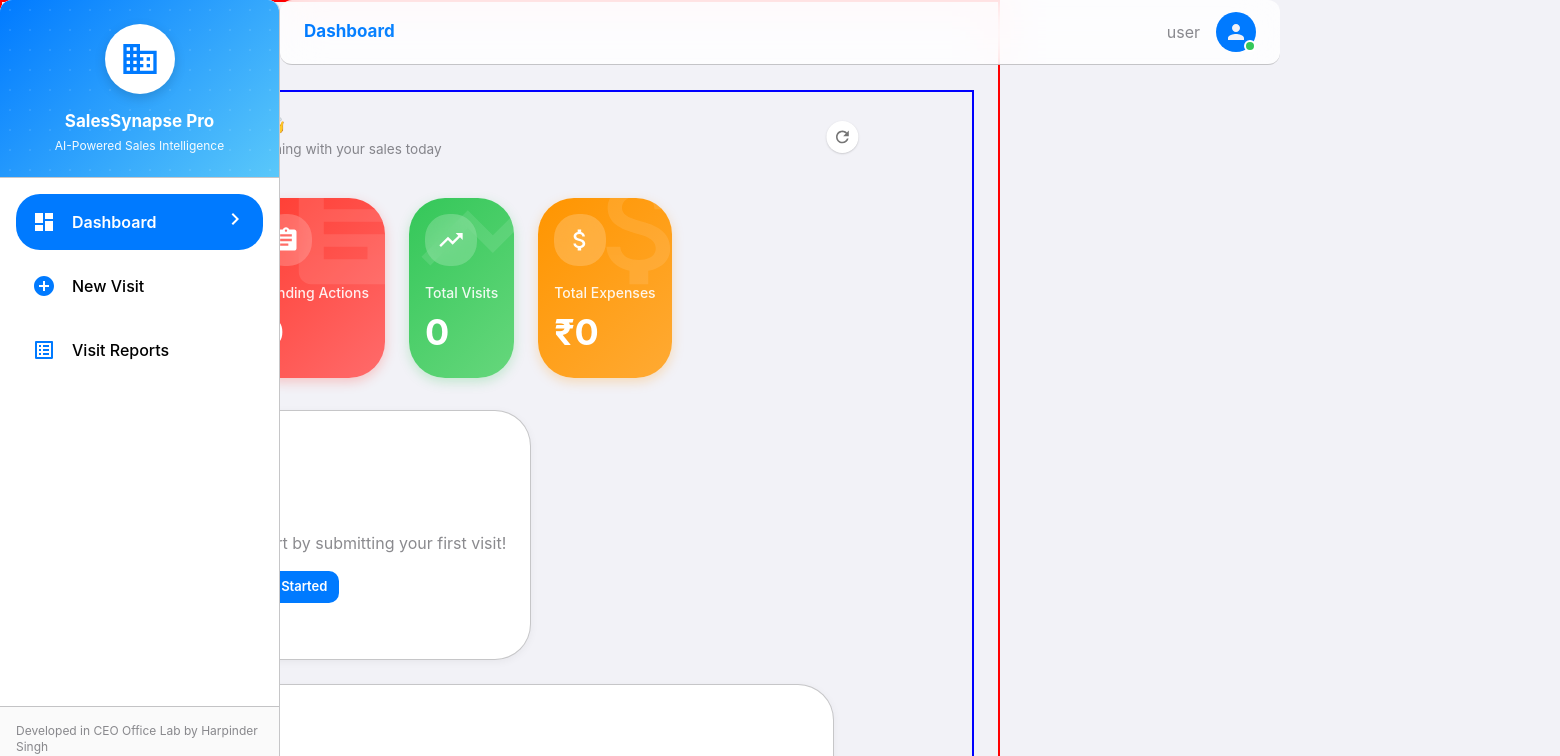
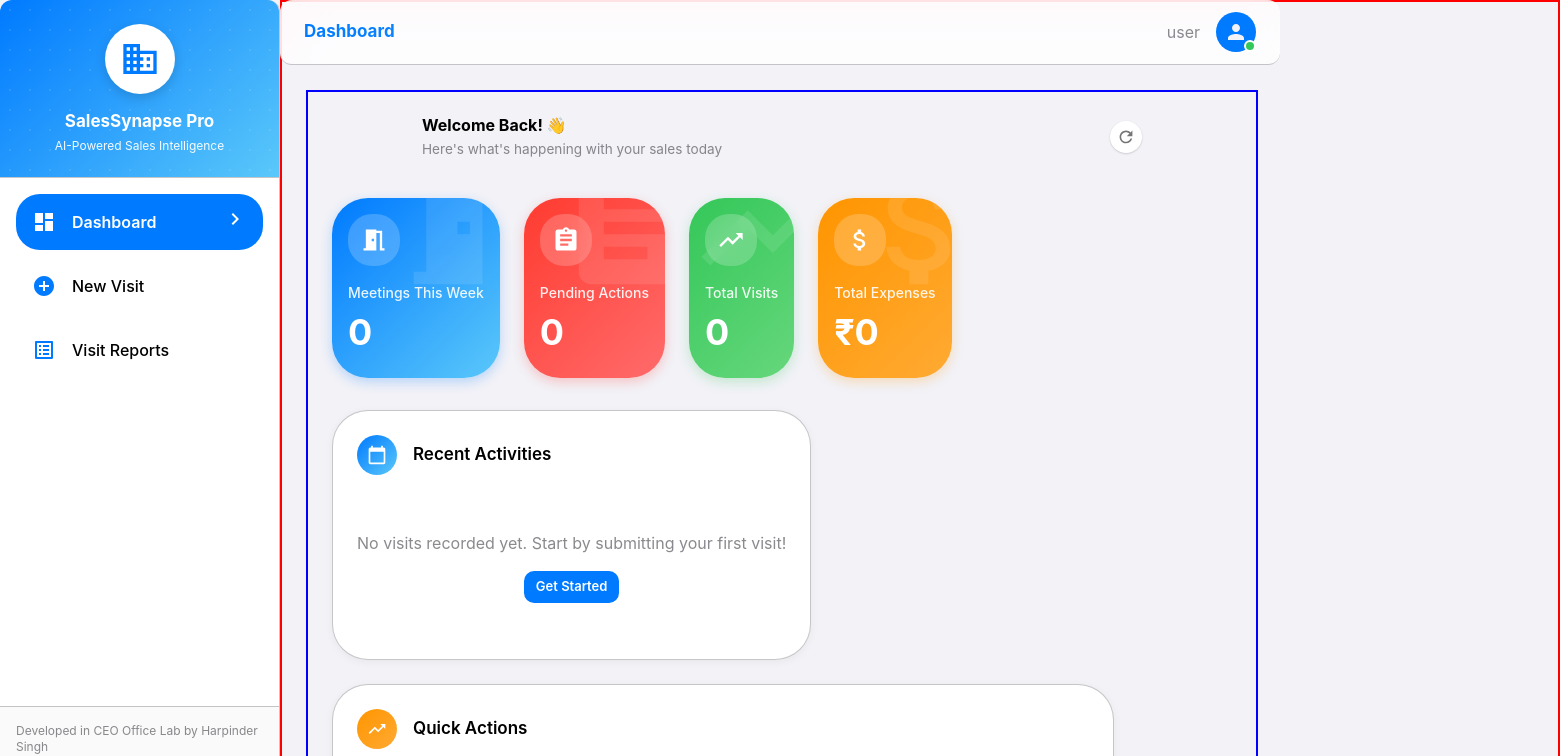
Before and after one commit to MrSingh529/SalesSynapse, a React (Create React App) app: page /dashboard in a window 1280 px wide. Shown: the top 756 px of the page, 1560 px wide, since content can reach past the window. Built offline with nearby package versions, Linux system fonts and the light colour scheme; no server answers; the database is empty; sample sign-in values are in the browser's storage.

Commit message:
Fix: Layout width, meta tags, and service worker errors

```diff
--- a/public/index.html
+++ b/public/index.html
@@ -7,16 +7,19 @@
     <!-- iOS Optimized Viewport -->
     <meta name="viewport" content="width=device-width, initial-scale=1, maximum-scale=1, user-scalable=no, viewport-fit=cover" />
 
+    <!-- PWA Meta Tags (Updated) -->
+    <meta name="mobile-web-app-capable" content="yes" />
+    <meta name="apple-mobile-web-app-capable" content="yes" />
+
     <!-- iOS Theme Color -->
     <meta name="theme-color" content="#007AFF" />
-    <meta name="apple-mobile-web-app-status-bar-style" content="black-translucent" />
+    <meta name="apple-mobile-web-app-status-bar-style" content="default" />
 
     <!-- iOS App Title -->
     <meta name="apple-mobile-web-app-title" content="SalesSynapse" />
-    <meta name="apple-mobile-web-app-capable" content="yes" />
 
-    <!-- iOS Safe Area -->
-    <meta name="viewport" content="viewport-fit=cover" />
+    <!-- Prevent iOS Zoom -->
+    <meta name="format-detection" content="telephone=no" />
 
     <meta name="description" content="AI-Powered Sales Intelligence Platform - SalesSynapse" />
 
@@ -38,12 +41,6 @@
     <!-- iOS Splash Screens -->
     <link rel="apple-touch-startup-image" href="%PUBLIC_URL%/logo512.png" />
 
-    <!-- Prevent iOS Zoom -->
-    <meta name="format-detection" content="telephone=no" />
-
-    <!-- iOS Status Bar -->
-    <meta name="apple-mobile-web-app-status-bar-style" content="default" />
-
     <title>SalesSynapse - AI Sales Intelligence</title>
   </head>
   <body>
--- a/src/App.css
+++ b/src/App.css
@@ -529,7 +529,7 @@
 }
 
 .MuiContainer-root {
-  min-height: 400px !important;
+  max-width: 100% !important;
 }
 
 /* Debug borders (remove after fixing) */
--- a/src/components/Layout/MainLayout.jsx
+++ b/src/components/Layout/MainLayout.jsx
@@ -480,11 +480,13 @@
         component="main"
         sx={{
           flexGrow: 1,
-          width: { sm: `calc(100% - ${drawerWidth}px)` },
+          width: '100%',  // ← CHANGED from calc
+          ml: { sm: `${drawerWidth}px` },  // ← Already correct
           minHeight: '100vh',
           bgcolor: 'background.default',
           display: 'flex',
           flexDirection: 'column',
+          position: 'relative',
         }}
       >
         <Toolbar /> {/* Spacer for AppBar */}
@@ -492,8 +494,9 @@
         <Box sx={{
           flexGrow: 1,
           p: { xs: 2, sm: 3 },
-          overflow: 'auto',  // ← ADD THIS
-          maxWidth: '100%',  // ← ADD THIS
+          overflow: 'auto',
+          width: '100%',
+          maxWidth: { xs: '100%', sm: `calc(100vw - ${drawerWidth}px)` },  // ← ADDED
         }}>
           <AnimatePresence mode="wait">
             <motion.div
@@ -503,7 +506,7 @@
               exit="out"
               variants={pageVariants}
               transition={pageTransition}
-              style={{ width: '100%', minHeight: '100%' }}  // ← UPDATE THIS
+              style={{ width: '100%' }}  // ← SIMPLIFIED
             >
               <Outlet />
             </motion.div>
```
Also changed, not shown: public/service-worker.js (+41 -21 lines).
